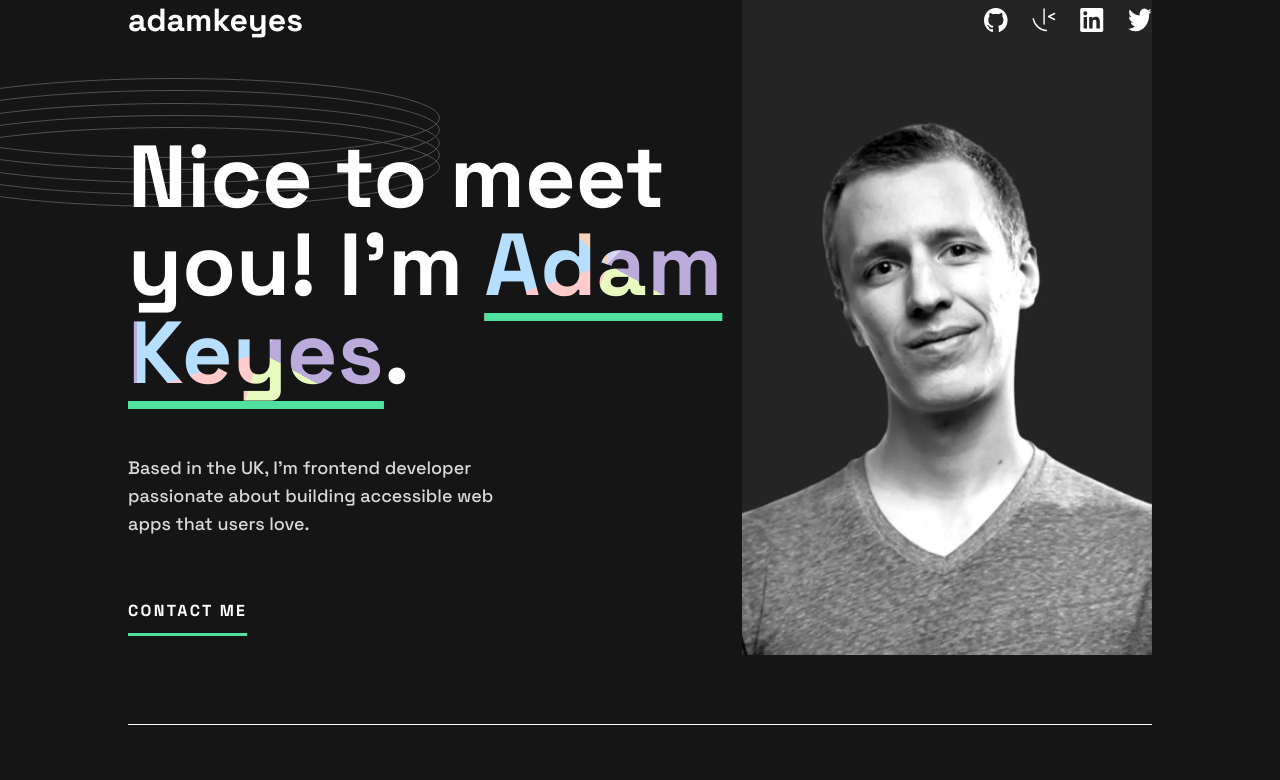
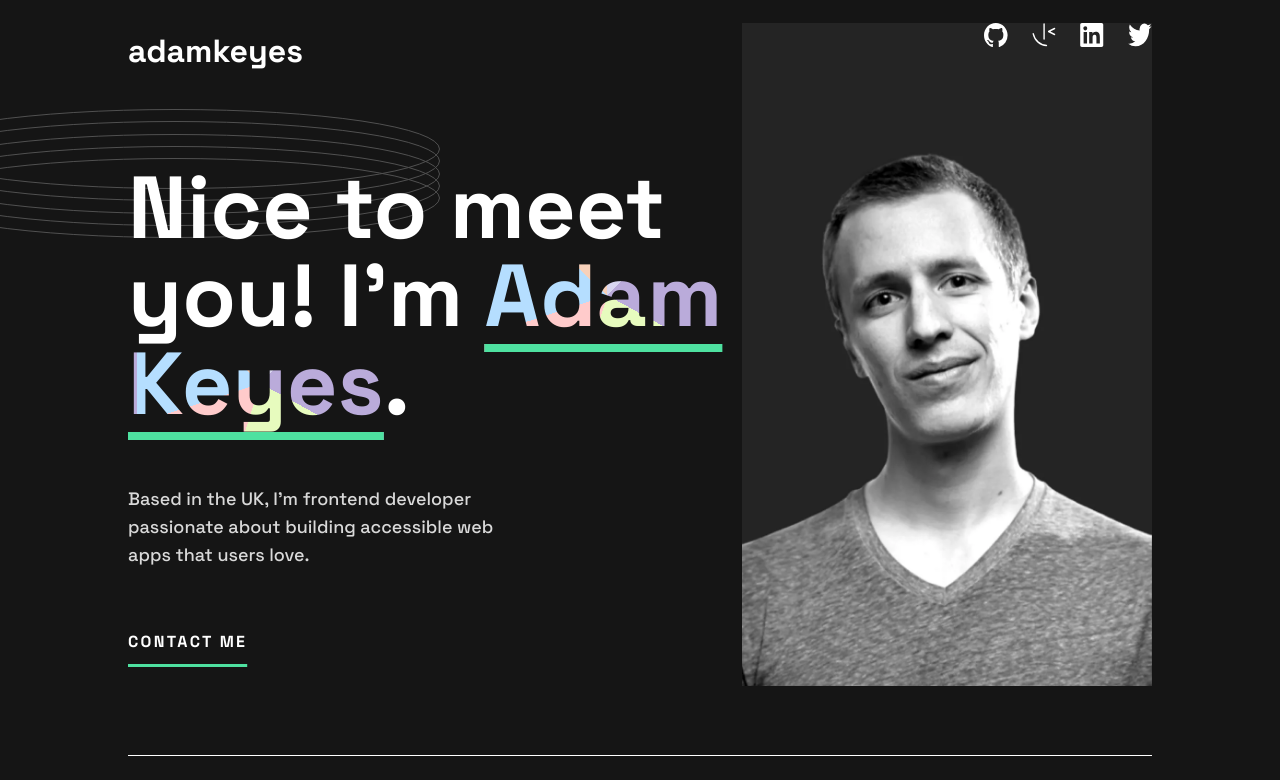
Before and after one commit to sashameniakin/portfolio, a React (Create React App) app: page / in a window 1280 px wide. Shown: the top 780 px of the page. Built offline with nearby package versions, Linux system fonts and the light colour scheme.

Commit message:
final code refactoring 2

```diff
--- a/src/components/styles/Nav.styled.js
+++ b/src/components/styles/Nav.styled.js
@@ -33,8 +33,7 @@ const NavStyle = styled.section`
     color: ${({ theme }) => theme.colors.mainwhite};
     font-weight: bold;
     font-size: 32px;
-    margin: 0;
-    padding: 0;
+    margin-top: ${(props) => (props.footer ? "0%" : "3%")};
 
     @media (max-width: ${({ theme }) => theme.tablet}) {
       font-size: 24px;
@@ -52,8 +51,6 @@ const NavStyle = styled.section`
     align-items: center;
     gap: 24px;
     z-index: 1;
-    margin: 0;
-    padding: 0;
 
     @media (max-width: ${({ theme }) => theme.mobile}) {
       padding: 0px;
```
